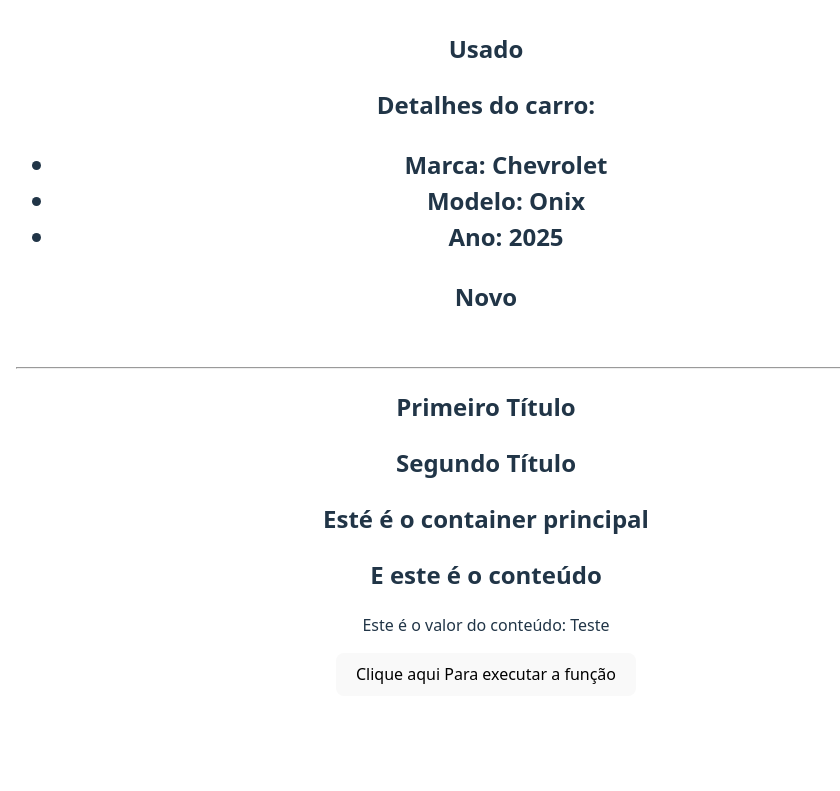
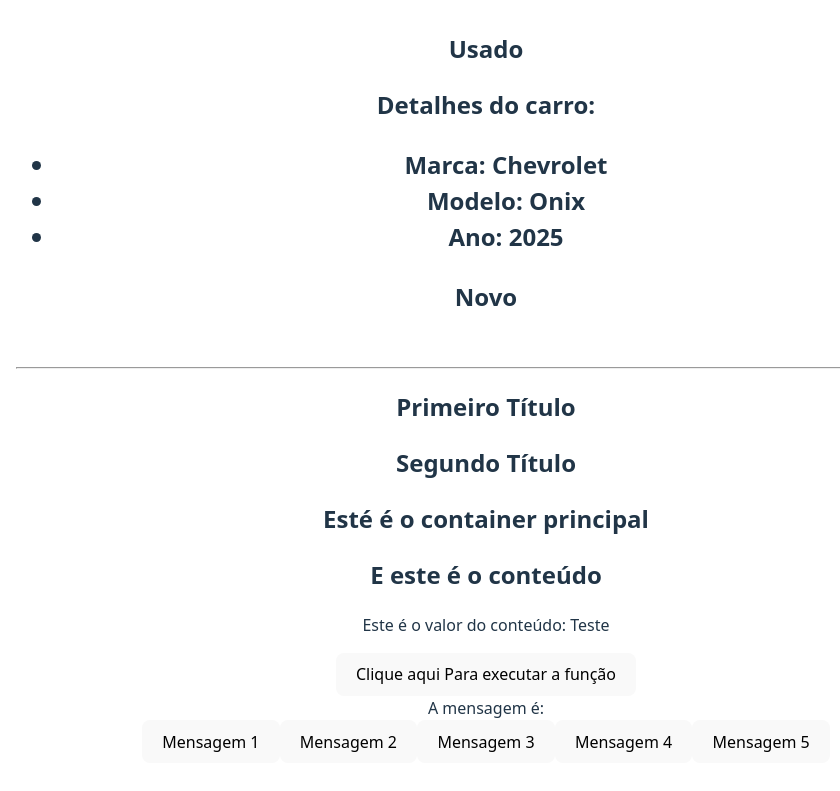
Before and after one commit to joao-vittorr/estudo-react-native, a React (Vite) app in the folder 3_avancando_em_react/avancando/: page / in a window 1280 px wide. Shown: the part 2288-3079 px from the top of the page, without its empty margins (154-994 px from the left). Before the commit the page ends 3016 px from the top, so only its background shows below. Built offline with nearby package versions, Linux system fonts and the light colour scheme.

Commit message:
State Lift de forma prática

```diff
--- a/3_avancando_em_react/avancando/src/App.jsx
+++ b/3_avancando_em_react/avancando/src/App.jsx
@@ -1,4 +1,5 @@
 import "./App.css";
+import { useState } from "react";
 import ManageData from "./components/ManageData";
 import ListRender from "./components/ListRender";
 import CondicionalRender from "./components/CondicionalRender";
@@ -7,6 +8,8 @@
 import Fragment from "./components/Fragment";
 import Container from "./components/Container";
 import ExecuteFunction from "./components/ExecuteFunction";
+import Message from "./components/Message";
+import ChangeMessageState from "./components/ChangeMessageState";
 
 function App() {
   const carros = [
@@ -18,6 +21,12 @@
   function showMessage() {
     alert("Evento do componente pai!");
   }
+
+  const [message, setMessage] = useState("");
+
+  const handleMessage = (msg) => {
+    setMessage(msg);
+  };
 
   return (
     <>
@@ -49,6 +58,9 @@
       </Container>
       {/* Executando fução na props */}
       <ExecuteFunction myFunction={showMessage} />
+      {/* state lift */}
+      <Message msg={message}/>
+      <ChangeMessageState handleMessage={handleMessage}/>
     </>
   );
 }
--- /dev/null
+++ b/3_avancando_em_react/avancando/src/components/ChangeMessageState.jsx
@@ -0,0 +1,15 @@
+import React from 'react'
+
+const ChangeMessageState = ({handleMessage}) => {
+    const  messages = ["Mensagem 1", "Mensagem 2", "Mensagem 3", "Mensagem 4", "Mensagem 5"];
+
+  return (
+    <div>
+        {messages.map((msg, index) => (
+            <button key={index} onClick={() => handleMessage(msg)}>{msg}</button>
+        ))}
+    </div>
+  )
+}
+
+export default ChangeMessageState;
--- /dev/null
+++ b/3_avancando_em_react/avancando/src/components/Message.jsx
@@ -0,0 +1,9 @@
+import React from 'react'
+
+const Message = ({msg}) => {
+  return (
+    <div>A mensagem é: {msg}</div>
+  )
+}
+
+export default Message;
```
